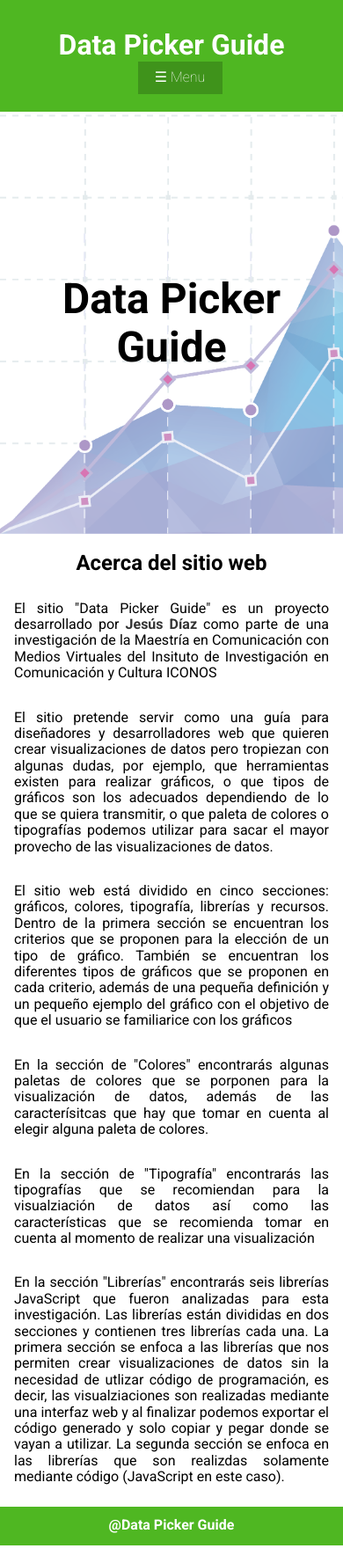
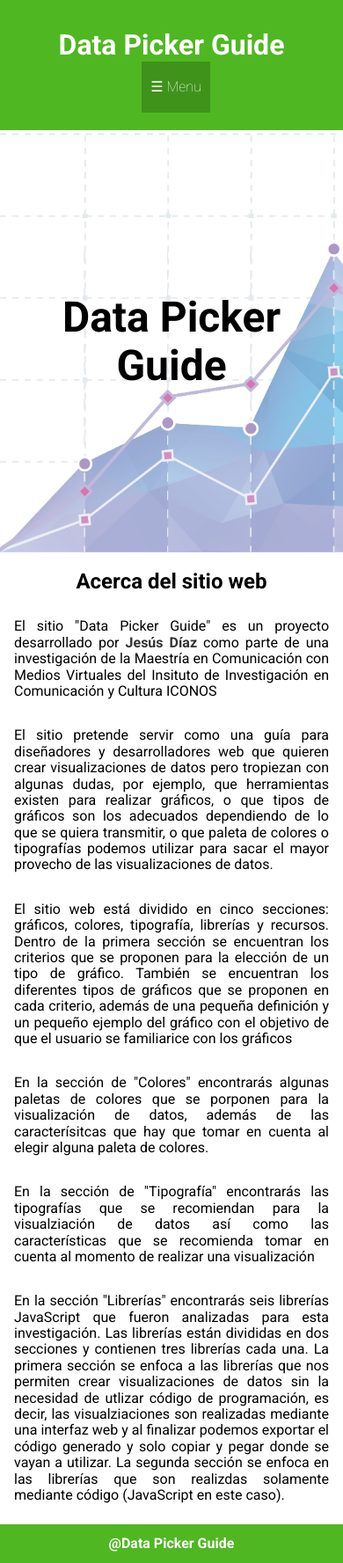
Before and after one commit to greensounds/Data-Picker-Guide, a Jekyll site: the page built from index.html, in a window 390 px wide. Shown: the whole page at 88% size. Built offline with Jekyll 4.4.1, drawn with Linux system fonts in a browser that asks for light colours; nearby versions of some CDN libraries.

Commit message:
Correcion del menu

```diff
--- a/css/estilos.css
+++ b/css/estilos.css
@@ -249,7 +249,7 @@
   }
 
   header nav a {
-  	padding: .6em;
+  	/*padding: .6em;*/
   }
 
   .flex-nav li {
```
